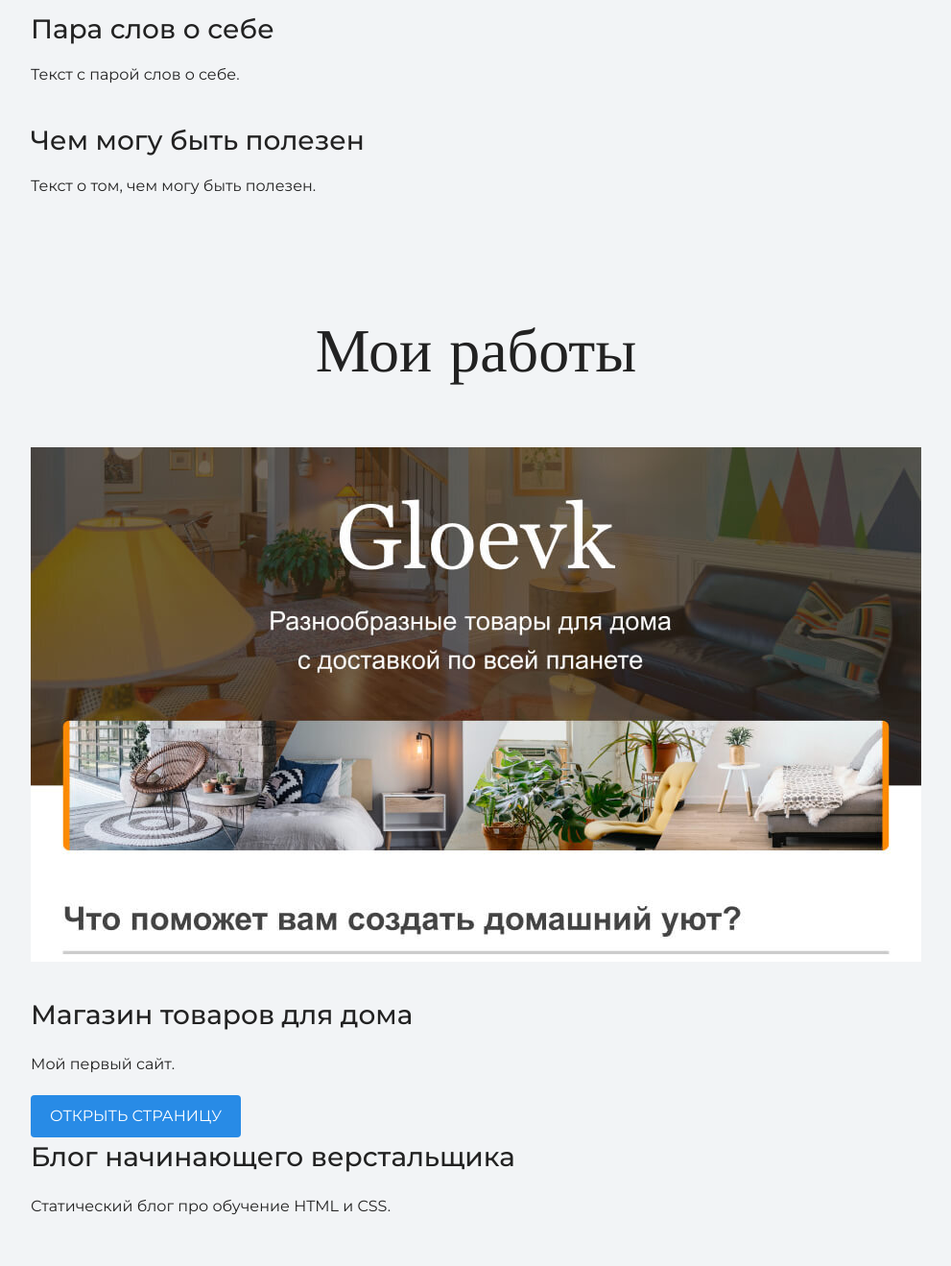
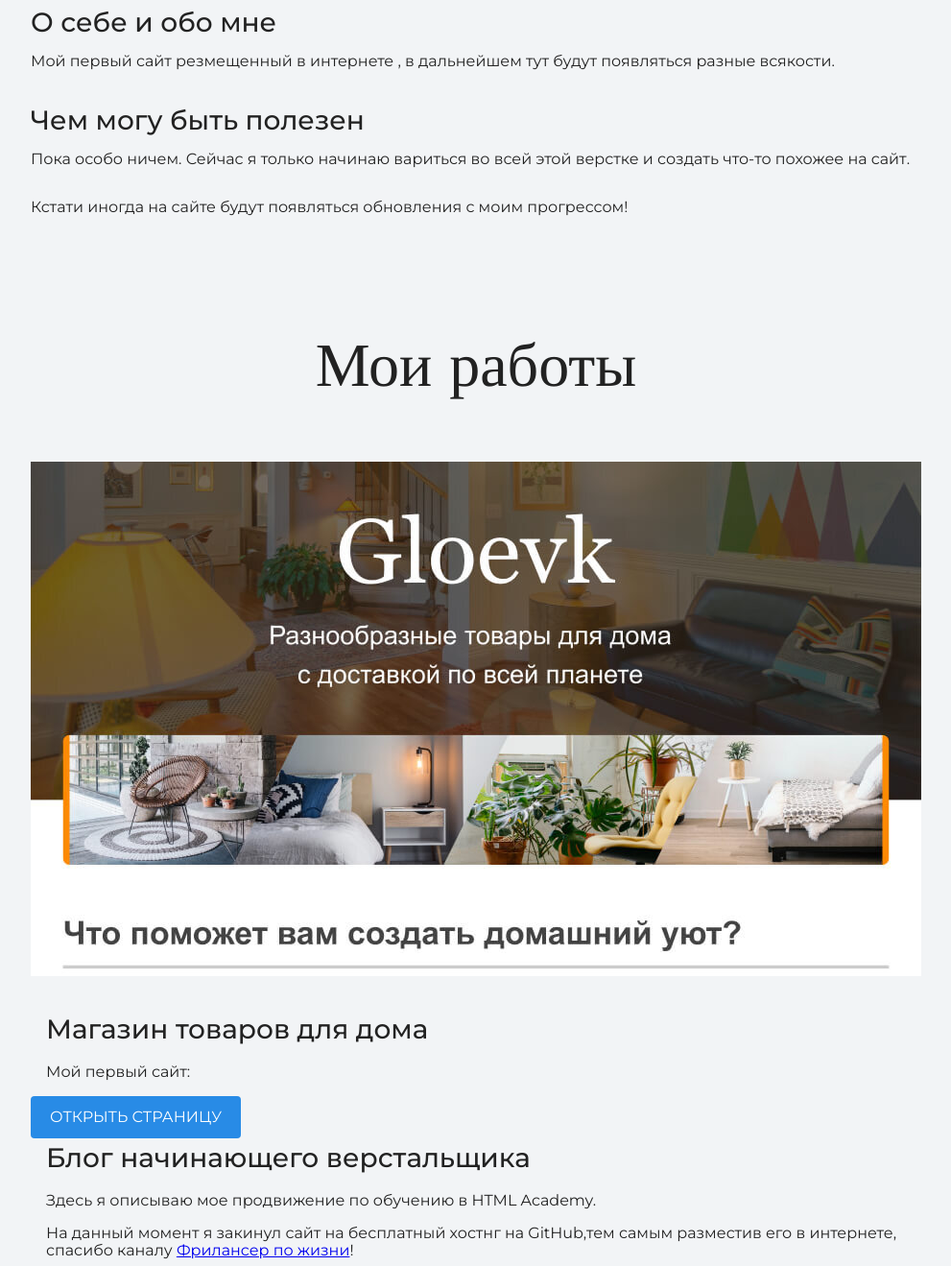
Before and after one commit to Arcticbite/Site, a plain HTML site: page index.html in a window 1280 px wide. Shown: the part 1741-3060 px from the top of the page at 96% size, without its empty margins (144-1135 px from the left). Drawn offline with nearby package versions, Linux system fonts and the light colour scheme.

Commit message:
Add files via upload

```diff
--- a/index.html
+++ b/index.html
@@ -24,15 +24,16 @@
     </section>
 
     <section class="intro">
-      <div class="container">
+      <div class="aboutme">
       <h2 class="subheading">Давайте познакомимся</h2>
       <figure class="user-image">
         <img src="files/Узер.png" width="928" height="536" alt="Фотография Украинца">
       </figure>
-      <h3>Пара слов о себе</h3>
-      <p>Текст с парой слов о себе.</p>
+      <h3>О себе и обо мне</h3>
+      <p>Мой первый сайт резмещенный в интернете , в дальнейшем тут будут появляться разные всякости.</p>
       <h3>Чем могу быть полезен</h3>
-      <p>Текст о том, чем могу быть полезен.</p>
+      <p>Пока особо ничем. Сейчас я только начинаю вариться во всей этой верстке и создать что-то похожее на сайт.</p>
+      <p>Кстати иногда на сайте будут появляться обновления с моим прогрессом!</p>
       </div>
     </section>
 
@@ -43,12 +44,14 @@
         <img src="files/project.jpg" width="928" height="536" alt="Сайт украинца">
       </figure>
 
-      <h3>Магазин товаров для дома</h3>
-      <p>Мой первый сайт.</p>
+      <div class="aboutme"><h3>Магазин товаров для дома</h3>
+      <p>Мой первый сайт:</p></div>
       <a class="button" href="source/project-gloevk/index.html">Открыть страницу</a>
 
-      <h3>Блог начинающего верстальщика</h3>
-      <p>Статический блог про обучение HTML и CSS.</p>
+      <div class="aboutme"><h3>Блог начинающего верстальщика</h3>
+      <p>Здесь я описываю мое продвижение по обучению в HTML Academy.</p>
+      <p>На данный момент я закинул сайт на бесплатный хостнг на GitHub,тем самым разместив его в интернете, спасибо каналу <a href="https://www.youtube.com/channel/UCedskVwIKiZJsO8XdJdLKnA" target="_blank">Фрилансер по жизни</a>!
+      </p></div>
       </div>
     </section>
 
--- a/style.css
+++ b/style.css
@@ -10,7 +10,12 @@ body {
   background-repeat: no-repeat;
   background-position: top center;
 }
-
+.aboutme {
+  max-width: 928px;
+  margin: 0 auto ;
+  padding: 0 16px;
+  line-height: 18px;
+}
 .container {
   max-width: 928px;
   margin: 0 auto ;
```
